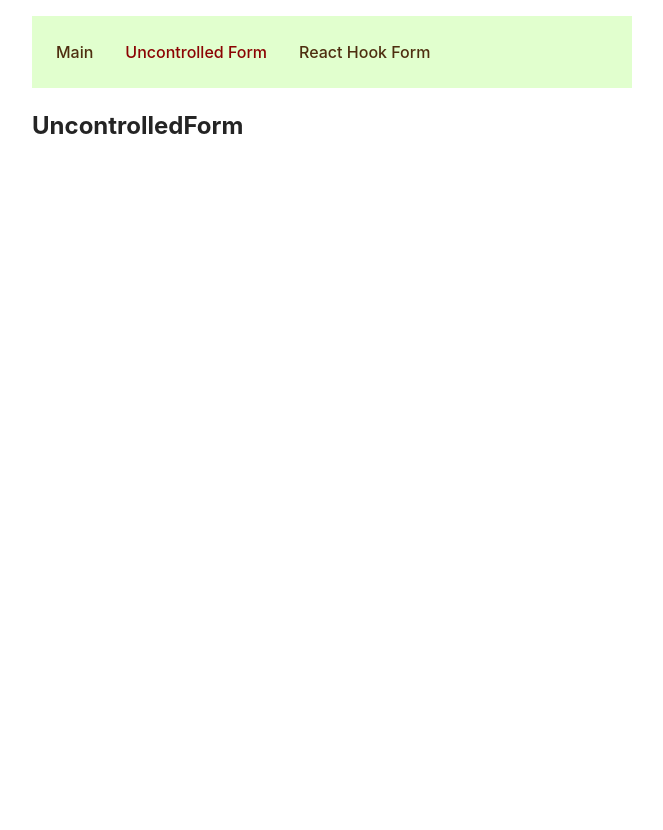
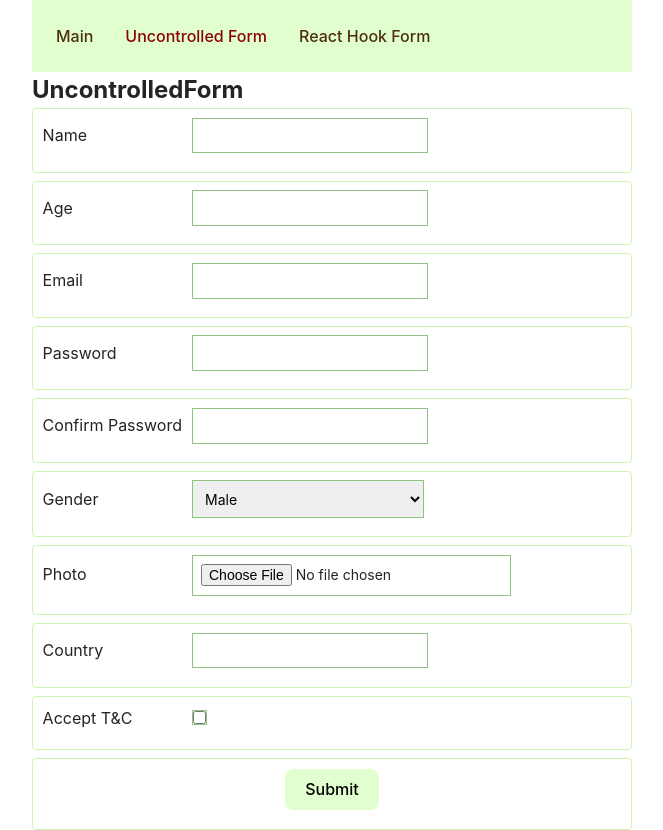
Before and after one commit to zweroboy1/react-forms, a React (Vite) app: page /uncontrolled-form in a window 1280 px wide. Shown: the whole page, without its empty margins (308-971 px from the left). Before the commit the page ends 800 px from the top, so only its background shows below. Built offline with nearby package versions, Linux system fonts and the light colour scheme.

Commit message:
feat: add Uncontrolled Form

```diff
--- a/src/components/Card/Card.tsx
+++ b/src/components/Card/Card.tsx
@@ -1,8 +1,8 @@
 import React from 'react';
-import { FormData } from '../../types';
+import { CardData } from '../../types';
 
 interface CardProps {
-  card: FormData;
+  card: CardData;
 }
 
 const Card: React.FC<CardProps> = ({ card }) => {
--- a/src/index.scss
+++ b/src/index.scss
@@ -10,6 +10,12 @@
   text-rendering: optimizeLegibility;
   -webkit-font-smoothing: antialiased;
   -moz-osx-font-smoothing: grayscale;
+}
+
+* {
+  margin: 0;
+  padding: 0;
+  box-sizing: border-box;
 }
 
 a {
@@ -157,7 +163,6 @@ select {
   flex-direction: column;
   width: 100%;
   gap: 5px;
-  cursor: pointer;
   &__success {
     & div:first-child {
       animation: changeColor 3s forwards;
@@ -169,9 +174,6 @@ select {
   &__container {
     padding: 10px;
     border: 0.5px solid #cbf5b3;
-    &:hover {
-      background-color: #e1ffdd;
-    }
   }
   &__no-message {
     font-size: 1.5em;
--- a/src/pages/ReactHookForm/ReactHookForm.tsx
+++ b/src/pages/ReactHookForm/ReactHookForm.tsx
@@ -3,7 +3,7 @@ import { useForm } from 'react-hook-form';
 import { yupResolver } from '@hookform/resolvers/yup';
 import { useDispatch, useSelector } from 'react-redux';
 import { useNavigate } from 'react-router-dom';
-import { FormData } from '../../types';
+import { CardData } from '../../types';
 import { schema } from '../../utils/validationSchema';
 import { addCard } from '../../store/slices/cardSlice';
 import { RootState } from '../../store/store';
@@ -29,7 +29,7 @@ const ReactHookForm: React.FC = () => {
     watch,
     trigger,
     formState: { errors, isValid },
-  } = useForm<FormData>({
+  } = useForm<CardData>({
     mode: 'onChange',
     resolver: yupResolver(schema),
   });
@@ -60,8 +60,10 @@ const ReactHookForm: React.FC = () => {
     if (
       selectedFile &&
       typeof selectedFile !== 'string' &&
+      selectedFile instanceof FileList &&
       selectedFile.length > 0
     ) {
+      console.log(selectedFile);
       const file = selectedFile?.[0];
       const reader = new FileReader();
 
@@ -88,7 +90,7 @@ const ReactHookForm: React.FC = () => {
     }
   }, [selectedPassword1, trigger]);
 
-  const onSubmit = (data: FormData) => {
+  const onSubmit = (data: CardData) => {
     const newData = { ...data };
     if (typeof selectedImage === 'string') {
       newData.image = selectedImage;
@@ -162,7 +164,7 @@ const ReactHookForm: React.FC = () => {
             Gender
           </label>
           <span className="form__error-container">
-            <select {...register('gender')}>
+            <select id="gender" {...register('gender')}>
               <option value="male">Male</option>
               <option value="female">Female</option>
               <option value="unknown">Unknown</option>
@@ -178,7 +180,12 @@ const ReactHookForm: React.FC = () => {
             Photo
           </label>
           <span className="form__error-container">
-            <input type="file" id="image" {...register('image')} />
+            <input
+              type="file"
+              id="image"
+              {...register('image')}
+              multiple={false}
+            />
             {errors.image && (
               <span className="form__error">{errors.image.message}</span>
             )}
@@ -190,7 +197,7 @@ const ReactHookForm: React.FC = () => {
                   <br />
                   <img
                     src={selectedImage}
-                    alt="Selected"
+                    alt="Uploaded file"
                     style={{ maxWidth: '100px' }}
                   />
                 </>
@@ -227,11 +234,11 @@ const ReactHookForm: React.FC = () => {
           </span>
         </div>
         <div className="form__row">
-          <label className="form__label" htmlFor="tos">
+          <label className="form__label" htmlFor="accept">
             Accept T&C
           </label>
           <span className="form__error-container form__error-container">
-            <input type="checkbox" id="tos" {...register('accept')} />
+            <input type="checkbox" id="accept" {...register('accept')} />
             {errors.accept && (
               <span className="form__error form__error_checkbox">
                 {errors.accept.message}
--- a/src/pages/UncontrolledForm/UncontrolledForm.tsx
+++ b/src/pages/UncontrolledForm/UncontrolledForm.tsx
@@ -1,7 +1,225 @@
-import React from 'react';
+import React, { FormEvent, useState } from 'react';
+import * as yup from 'yup';
+import { schema } from '../../utils/validationSchema';
+import { useDispatch } from 'react-redux';
+import { useNavigate } from 'react-router-dom';
+import { CardData } from '../../types/index';
+import { addCard } from '../../store/slices/cardSlice';
+
+interface FormErrors {
+  [key: string]: string;
+}
 
 const UncontrolledForm: React.FC = () => {
-  return <h2>UncontrolledForm</h2>;
+  const dispatch = useDispatch();
+  const navigate = useNavigate();
+  const [errors, setErrors] = useState<FormErrors>({});
+  const [base64String, setBase64String] = useState<string>('');
+
+  const handleSubmit = async (e: FormEvent<HTMLFormElement>) => {
+    e.preventDefault();
+    const formData = new FormData(e.currentTarget);
+    const cardData: CardData = {
+      name: formData.get('name') as string,
+      age: Number(formData.get('age')),
+      email: formData.get('email') as string,
+      password1: formData.get('password1') as string,
+      password2: formData.get('password2') as string,
+      gender: formData.get('gender') as string,
+      image: '',
+      country: formData.get('country') as string,
+      accept: !!formData.get('accept'),
+    };
+
+    const file = formData.get('image') as FileList | null;
+    if (file) {
+      cardData.image = file;
+    }
+
+    setErrors({});
+    try {
+      await schema.validate(cardData, { abortEarly: false });
+      console.log('Данные формы валидны!');
+      sendCard(cardData);
+    } catch (error: unknown) {
+      if (error instanceof yup.ValidationError) {
+        error.inner.reverse().forEach((err) => {
+          if (err.path) {
+            const pathAsString = String(err.path);
+            setErrors((prevErrors) => ({
+              ...prevErrors,
+              [pathAsString]: err.message,
+            }));
+          }
+        });
+      }
+    }
+  };
+
+  const sendCard = (cardData: CardData) => {
+    cardData.image = base64String;
+    dispatch(addCard(cardData));
+    navigate('/', { state: { success: true } });
+  };
+
+  const handleFileInputChange = (
+    event: React.ChangeEvent<HTMLInputElement>
+  ) => {
+    const file = event.target.files?.[0];
+    if (file) {
+      const reader = new FileReader();
+      reader.onload = function (event) {
+        setBase64String(event.target?.result as string);
+      };
+      reader.readAsDataURL(file);
+    }
+  };
+
+  return (
+    <>
+      <h2>UncontrolledForm</h2>
+      <form className="form" onSubmit={handleSubmit}>
+        <div className="form__row">
+          <label className="form__label" htmlFor="name">
+            Name
+          </label>
+          <span className="form__error-container">
+            <input id="name" name="name" />
+            {errors.name && <span className="form__error">{errors.name}</span>}
+          </span>
+        </div>
+        <div className="form__row">
+          <label className="form__label" htmlFor="age">
+            Age
+          </label>
+          <span className="form__error-container">
+            <input id="age" name="age" />
+            {errors.age && <span className="form__error">{errors.age}</span>}
+          </span>
+        </div>
+        <div className="form__row">
+          <label className="form__label" htmlFor="email">
+            Email
+          </label>
+          <span className="form__error-container">
+            <input id="email" name="email" />
+            {errors.email && (
+              <span className="form__error">{errors.email}</span>
+            )}
+          </span>
+        </div>
+        <div className="form__row">
+          <label className="form__label" htmlFor="password1">
+            Password
+          </label>
+          <span className="form__error-container">
+            <input id="password1" name="password1" />
+            {errors.password1 && (
+              <span className="form__error">{errors.password1}</span>
+            )}
+          </span>
+        </div>
+        <div className="form__row">
+          <label className="form__label" htmlFor="password2">
+            Confirm Password
+          </label>
+          <span className="form__error-container">
+            <input id="password2" name="password2" />
+            {errors.password2 && (
+              <span className="form__error">{errors.password2}</span>
+            )}
+          </span>
+        </div>
+        <div className="form__row">
+          <label className="form__label" htmlFor="gender">
+            Gender
+          </label>
+          <span className="form__error-container">
+            <select id="gender" name="gender">
+              <option value="male">Male</option>
+              <option value="female">Female</option>
+              <option value="unknown">Unknown</option>
+            </select>
+            {errors.gender && (
+              <span className="form__error">{errors.gender}</span>
+            )}
+          </span>
+        </div>
+
+        <div className="form__row">
+          <label className="form__label" htmlFor="image">
+            Photo
+          </label>
+          <span className="form__error-container">
+            <input
+              type="file"
+              id="image"
+              name="image"
+              onChange={handleFileInputChange}
+            />
+            {errors.image && (
+              <span className="form__error">{errors.image}</span>
+            )}
+
+            {!errors.image && base64String && (
+              <>
+                <br />
+                <img
+                  src={base64String}
+                  alt="Uploaded file"
+                  style={{ maxWidth: '100px' }}
+                />
+              </>
+            )}
+          </span>
+        </div>
+        <div className="form__row">
+          <label className="form__label" htmlFor="country">
+            Country
+          </label>
+          <span className="form__error-container">
+            <input
+              id="country"
+              name="country"
+              className="form__country"
+              autoComplete="off"
+            />
+            {errors.country && (
+              <span className="form__error">{errors.country}</span>
+            )}
+            {/*
+              <ul className="form__country-list">
+                {countryOptions?.map((country) => (
+                  <li
+                    className="form__country-option"
+                    key={country}
+                    onClick={() => setValue('country', country)}
+                  >
+                    {country}
+                  </li>
+                ))}
+              </ul>*/}
+          </span>
+        </div>
+        <div className="form__row">
+          <label className="form__label" htmlFor="accept">
+            Accept T&C
+          </label>
+          <span className="form__error-container form__error-container">
+            <input type="checkbox" id="accept" name="accept" />
+            {errors.accept && (
+              <span className="form__error form__error_checkbox">
+                {errors.accept}
+              </span>
+            )}
+          </span>
+        </div>
+        <div className="form__row form__button">
+          <button type="submit">Submit</button>
+        </div>
+      </form>
+    </>
+  );
 };
 
 export { UncontrolledForm };
--- a/src/store/slices/cardSlice.ts
+++ b/src/store/slices/cardSlice.ts
@@ -1,8 +1,8 @@
 import { createSlice } from '@reduxjs/toolkit';
-import { FormData } from '../../types';
+import { CardData } from '../../types';
 
 interface State {
-  cards: FormData[];
+  cards: CardData[];
 }
 
 const initialState: State = {
--- a/src/types/index.ts
+++ b/src/types/index.ts
@@ -1,11 +1,11 @@
-export interface FormData {
+export interface CardData {
   name: string;
   age: number;
   email: string;
   password1: string;
   password2: string;
   gender: string;
-  image: FileList | string;
+  image: FileList | File | string;
   country: string;
   accept: boolean;
 }
--- a/src/utils/validationSchema.ts
+++ b/src/utils/validationSchema.ts
@@ -51,21 +51,28 @@ export const schema = yup.object().shape({
     ),
 
   image: yup
-    .mixed<FileList | string>()
+    .mixed<FileList | File | string>()
     .required('Image is required')
     .test('extension', 'Only PNG or JPEG format', (file) => {
+      if (file instanceof FileList) {
+        if (file.length === 0) {
+          return false;
+        }
+        file = file[0];
+      }
       return (
         typeof file !== 'string' &&
-        file?.length === 1 &&
-        ['image/png', 'image/jpeg'].includes(file[0].type)
+        ['image/png', 'image/jpeg'].includes(file.type)
       );
     })
     .test('fileSize', 'The image size should be up to 1 MB', (file) => {
-      return (
-        typeof file !== 'string' &&
-        file?.length === 1 &&
-        file[0].size <= 1048576
-      );
+      if (file instanceof FileList) {
+        if (file.length === 0) {
+          return false;
+        }
+        file = file[0];
+      }
+      return typeof file !== 'string' && file.size <= 1048576;
     }),
 
   country: yup
```
